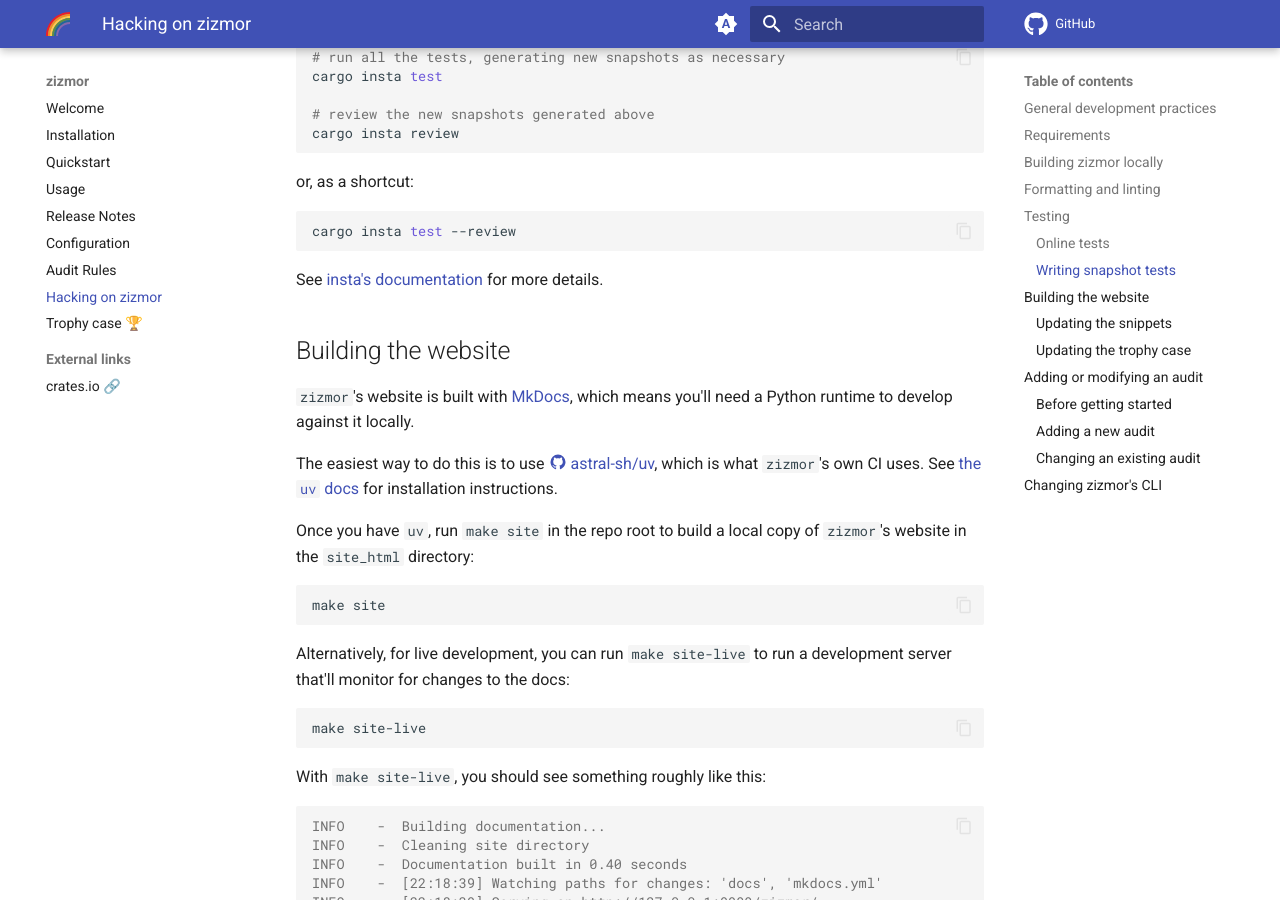
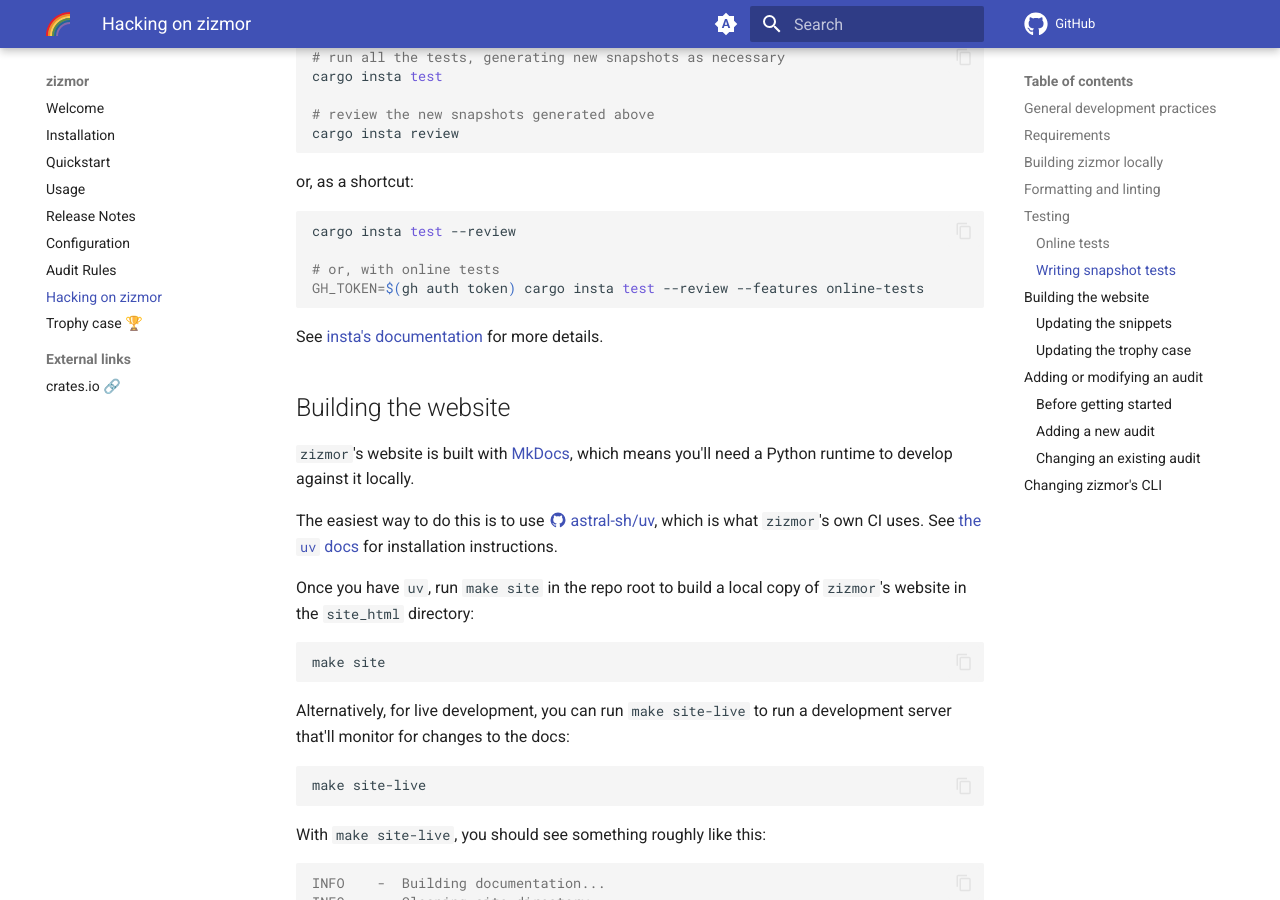
Before and after one commit to zizmorcore/zizmor, an MkDocs documentation site: the page built from docs/development.md, in a window 1280 px wide and 900 px high, scrolled down 2618 px. Built offline with MkDocs 1.6.1 and Material for MkDocs 9.7.7, drawn with Linux system fonts in a browser that asks for light colours; comment, search, counter and statistics services are not loaded.

Commit message:
docs: document insta use with online tests

````diff
--- a/docs/development.md
+++ b/docs/development.md
@@ -141,6 +141,9 @@ or, as a shortcut:
 
 ```bash
 cargo insta test --review
+
+# or, with online tests
+GH_TOKEN=$(gh auth token) cargo insta test --review --features online-tests
 ```
 
 See [insta's documentation] for more details.
````
